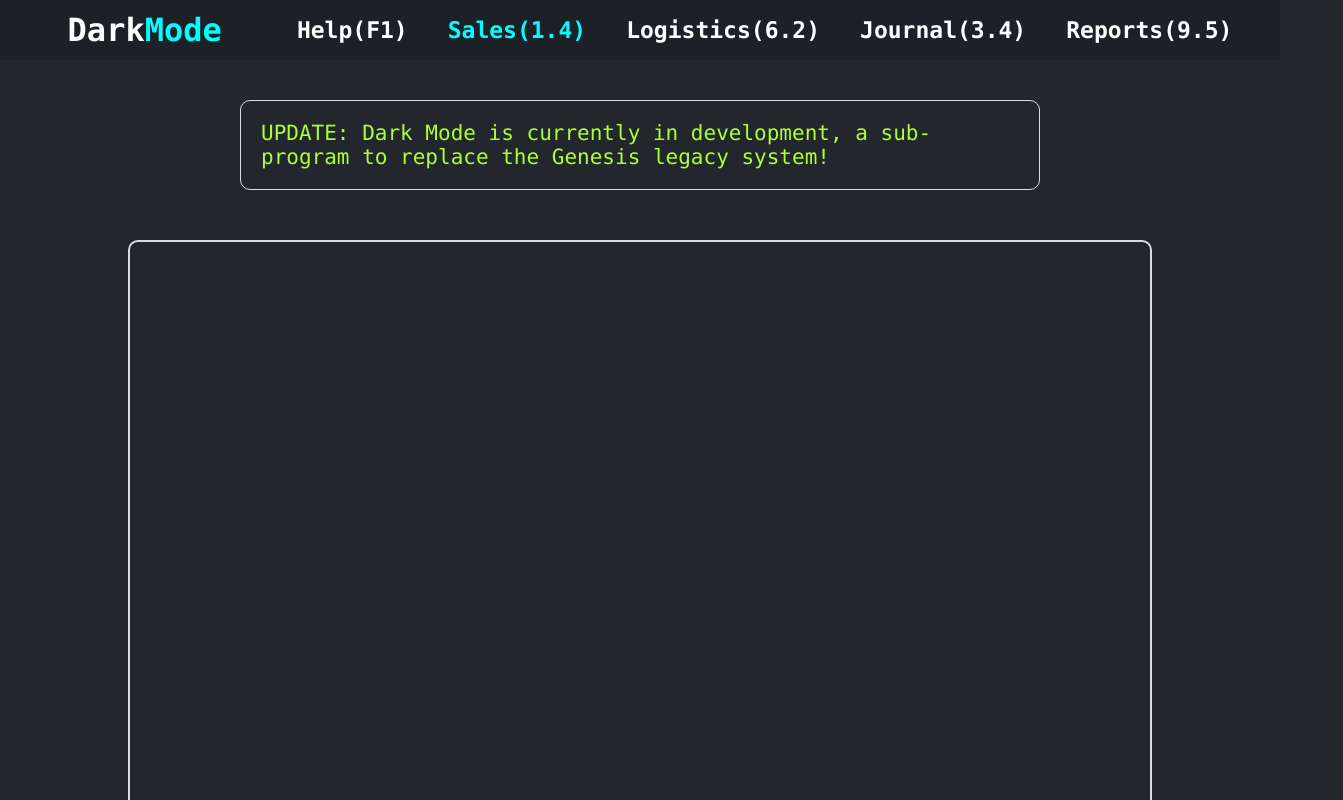
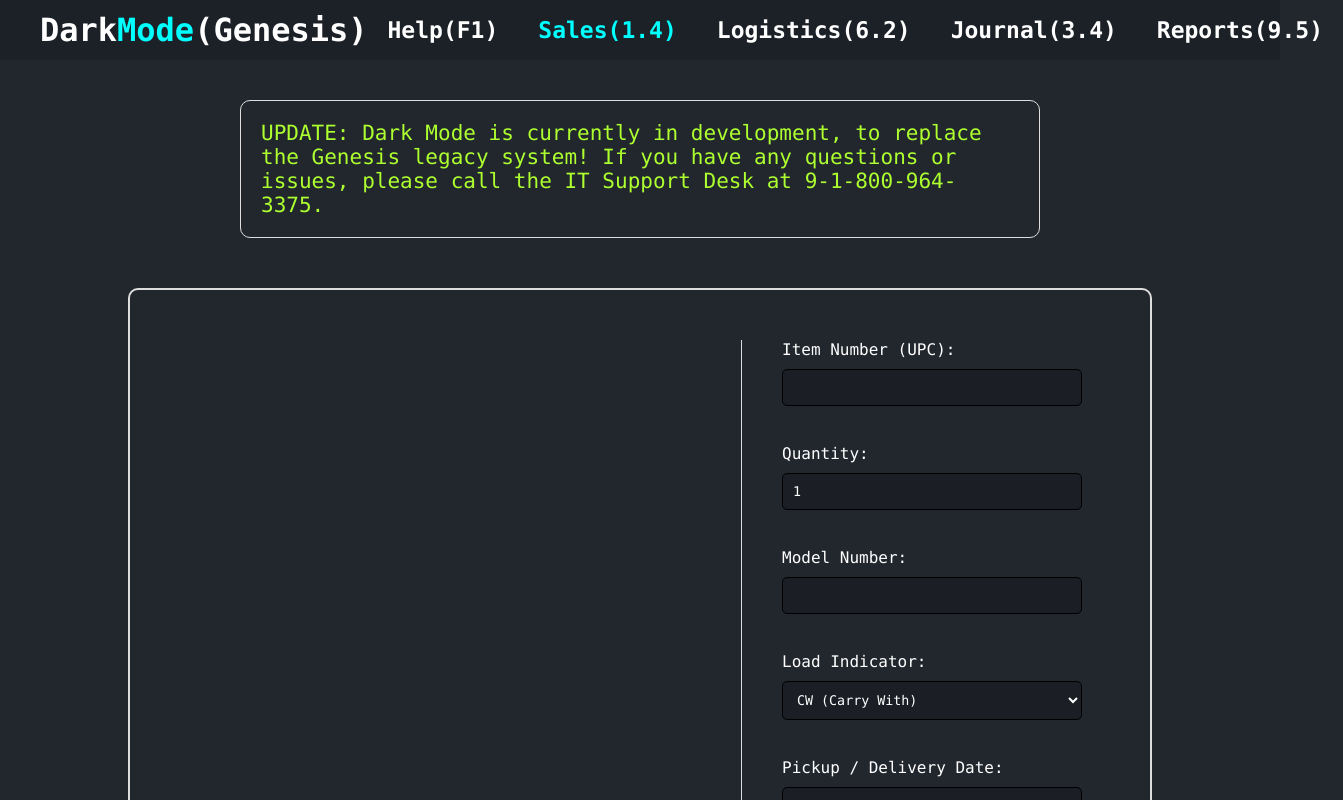
Before and after one commit to VEAJAY/DarkMode, a React (Create React App) app: page / in a window 1280 px wide. Both pictures are taken after a click on the link "Sales(1.4)". Shown: the top 800 px of the page, 1343 px wide, since content can reach past the window. Built offline with nearby package versions, Linux system fonts and the light colour scheme.

Commit message:
Item entries form

```diff
--- a/src/Greenscreen/Greenscreen.jsx
+++ b/src/Greenscreen/Greenscreen.jsx
@@ -2,6 +2,7 @@ import React from 'react'
 
 import './Greenscreen.css'
 import Help from '../Help/Help'
+import Sales from '../Sales/Sales'
 
 function Greenscreen({ content }) {
   return (
@@ -9,6 +10,7 @@ function Greenscreen({ content }) {
       <div className="greenscreen">
         <div className="console">
             {content === 'Help' && <div><Help /></div>}
+            {content === 'Sales' && <div><Sales /></div>}
         </div>
       </div>
     </div>
--- a/src/Help/Help.jsx
+++ b/src/Help/Help.jsx
@@ -8,7 +8,7 @@ function Help() {
       <ul className='help-list'>
         <li>
           <p>
-            1.4 - <span className='title'>Sales:</span> Checkout screen for totaling transactions. Please set the load indicators for correct use: CW(carry with), NL(not loaded), PL(pickup later), LD(lowes delivery).SOE and WEX orders are NOT available in Dark Mode. Use Manual Order in Red Vest and transmit PO to vendor
+            1.4 - <span className='title'>Sales:</span> Checkout screen for totaling transactions. Please set the load indicators for correct use: CW(carry with), NL(not loaded), PL(pickup later), LD(lowes delivery).SOE and WEX orders are NOT available in Dark Mode. Use Manual Order in MRV and transmit PO to vendor
           </p>
         </li>
         <li>
@@ -18,12 +18,12 @@ function Help() {
         </li>
         <li>
           <p>
-            3.4 - <span className='title'>Journals:</span> View receipt jopurnals within the last 3 months, transaction accounts in cash, check and credit accounts. DL numbers are exposed only through Journals screen. Use 24:00 time to spool receipt journals in 9.5
+            3.4 - <span className='title'>Journals:</span> View receipt jopurnals within the last 3 months, transaction accounts in cash, check and credit accounts. DL numbers are exposed only through Journals screen. Use 24:00 time to spool receipt journals to 9.5
           </p>
         </li>
         <li>
           <p>
-            9.5 - <span className="title">Reports:</span> View and print reports including Daily Business Reports, Cycle Count Summary, Sections 1 through 7, Outstanding Paid Out Accounts(exchange accounts), Store Use Reports, $200 Exceptions Paid in/Paid out Summary, and pending MRs
+            9.5 - <span className="title">Reports:</span> View and print reports including Daily Business Reports, Cycle Count Summary, Sections 3 through 7, Outstanding Paid Out Accounts(exchange accounts), Store Use Reports, $200 Exceptions, Paid In/Paid Out summary reports, and pending MRs
           </p>
         </li>
       </ul>
--- a/src/Message/Message.jsx
+++ b/src/Message/Message.jsx
@@ -8,7 +8,7 @@ function Message() {
         <div className="container-msg">
             <h2>
               {/* INPUT MESSAGES BELOW! */}
-                UPDATE: Dark Mode is currently in development, a sub-program to replace the Genesis legacy system!
+                UPDATE: Dark Mode is currently in development, to replace the Genesis legacy system! If you have any questions or issues, please call the IT Support Desk at 9-1-800-964-3375.
             </h2>
         </div>
 
--- a/src/Navbar/Navbar.jsx
+++ b/src/Navbar/Navbar.jsx
@@ -9,7 +9,7 @@ function Navbar({ setContent, currentContent }) {
     <div>
       <div className="container">
         <div className="logo">
-          <h1>Dark<span>Mode</span></h1>
+          <h1>Dark<span>Mode</span>(Genesis)</h1>
         </div>
 
         <nav className="menu">
--- a/src/Sales/Sales.css
+++ b/src/Sales/Sales.css
@@ -0,0 +1,43 @@
+form {
+    border-left: 1px solid #ddd;
+    padding-left: 40px;
+}
+.form-container {
+    display: flex;
+    justify-content: flex-end;
+    width: 100%;
+    padding: 50px;
+}
+.input-field {
+    border: 1px solid black;
+    background-color: rgba(0, 0 , 0, 0.2);
+    margin-top: 10px;
+    padding: 10px;
+    width: 300px;
+    border-radius: 5px;
+}
+textarea {
+    resize: none;
+    margin-bottom: 10px;
+}
+textarea.input-field {
+    width: auto;
+    height: auto;
+}
+.form-container .btn-container {
+    width: 300px;
+    height: 20px;
+    display: flex;
+    justify-content: center;
+}
+.form-container button {
+    border: 1px solid black;
+    background-color: rgba(0, 0 , 0, 0.2);
+    padding: 10px 15px;
+    padding-bottom: 25px;
+    border-radius: 5px;
+    cursor: pointer;
+}
+.form-container button:hover {
+    background-color: rgba(176, 176, 176, 0.2);
+}
--- a/src/Sales/Sales.jsx
+++ b/src/Sales/Sales.jsx
@@ -1,10 +1,55 @@
 import React from 'react'
+
+import './Sales.css'
 
 function Sales() {
   return (
-    <div>
+    <>
+      <div className="form-container">
+        <form action="POST">
 
-    </div>
+        <label htmlFor="">Item Number (UPC):</label><br />
+        <input type="phone" className='input-field' /><br /><br /><br />
+
+        <label htmlFor="">Quantity:</label><br />
+        <input type="number" className='input-field' min="0" defaultValue="1" /><br /><br /><br />
+
+        <label htmlFor="">Model Number:</label><br />
+        <input type="text" className='input-field' /><br /><br /><br />
+
+        <label for="cars">Load Indicator:</label><br />
+          <select id="load" name="load" className='input-field'>
+            <option value="CW">CW (Carry With)</option>
+            <option value="NL">NL (Not Loaded)</option>
+            <option value="PL">PL (Pickup Later)</option>
+            <option value="LD">LD (Lowes Delivery)</option>
+        </select><br /><br /><br />
+
+        <label htmlFor="">Pickup / Delivery Date:</label><br />
+        <input type="date" className='input-field' /><br /><br /><br />
+
+        <h3>Customer Lookup</h3><br />
+
+        <label htmlFor="">Phone Number:</label><br />
+        <input type="phone" className='input-field' /><br /><br /><br />
+
+        <label htmlFor="">Email:</label><br />
+        <input type="email" className='input-field' /><br /><br /><br />
+
+        <h3 style={{color: 'greenyellow'}}>**Scan the QR code <br /> in the app to claim rewards</h3><br /><br />
+
+        <label htmlFor="">Comments:</label><br />
+        <textarea name="" id="" className='input-field' cols="35" rows="10"></textarea>
+
+        <div className='btn-container'>
+          <button>Process(F9)</button>
+        </div>
+
+        </form>
+      </div>
+
+      </>
+
   )
 }
 
```
